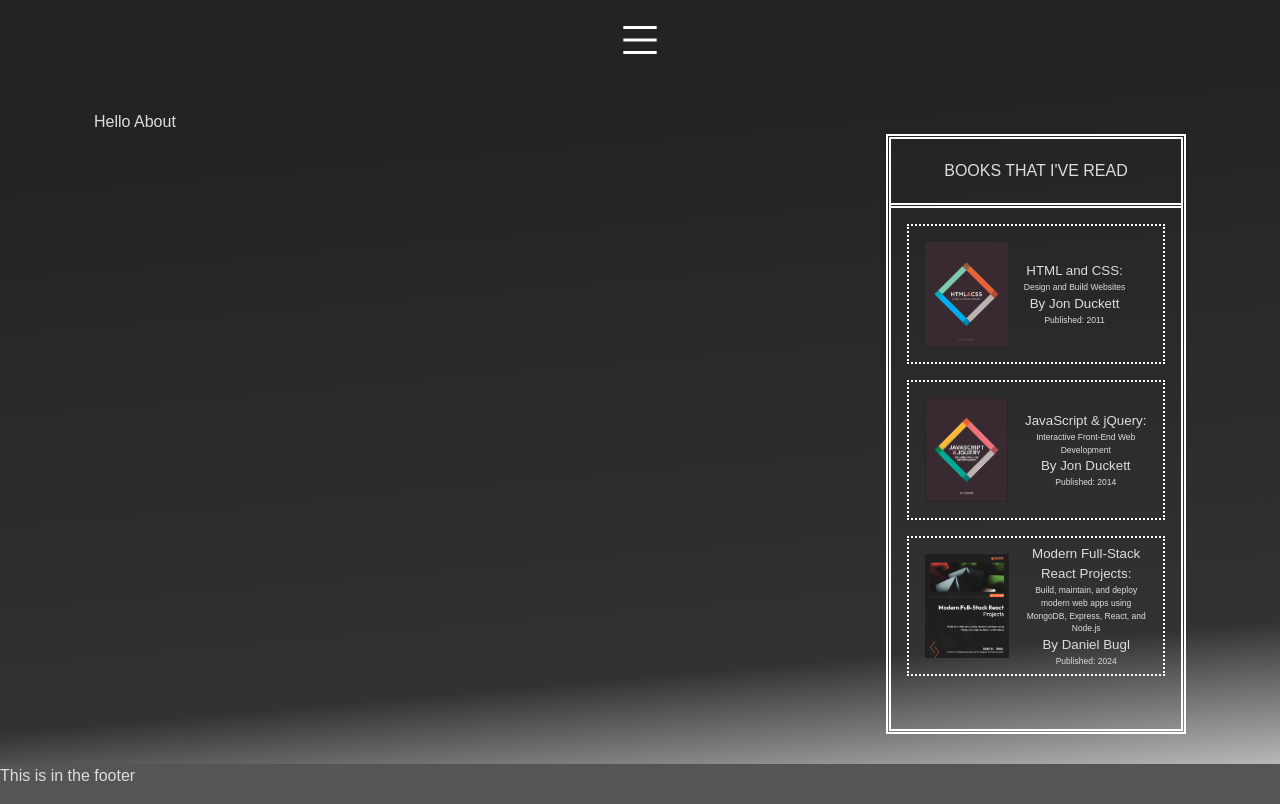
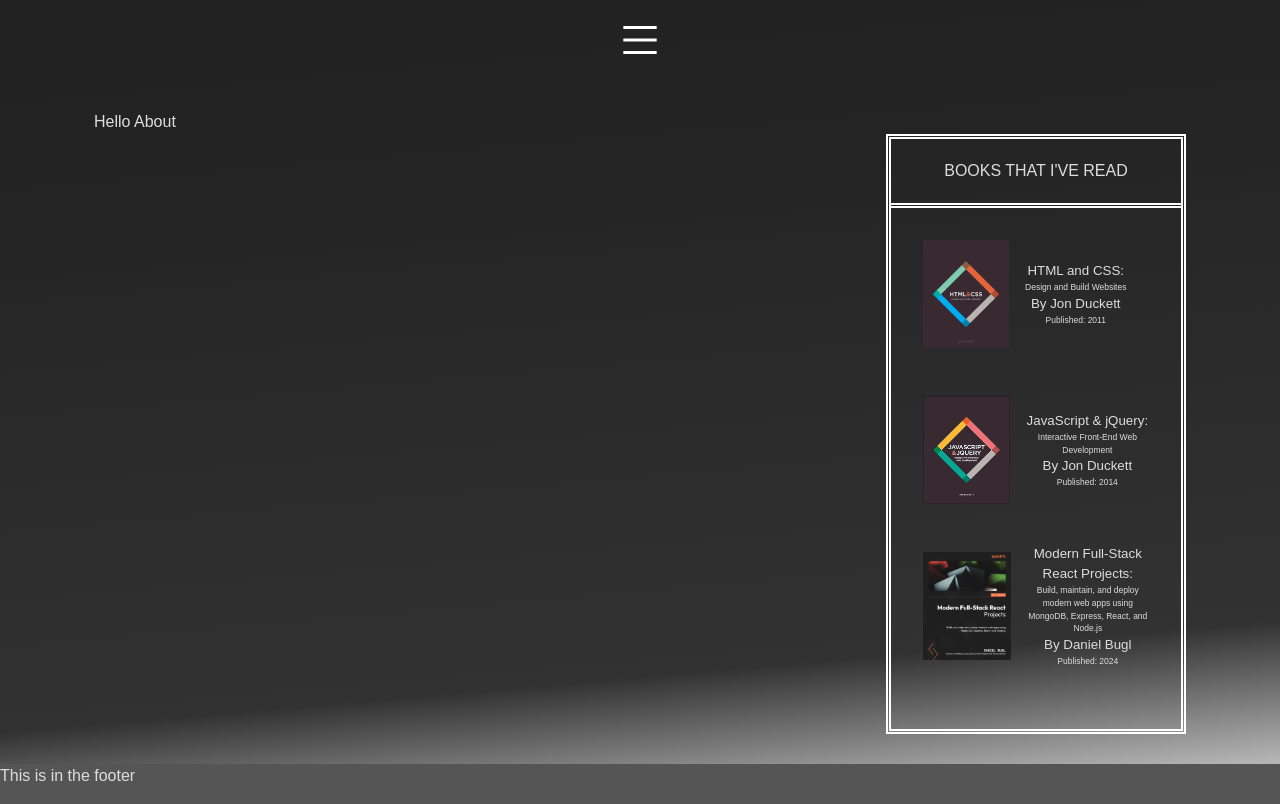
Before and after one commit to mathanta/ethan_portfolio, a Next.js app: page /about in a window 1280 px wide. Built offline with nearby package versions, Linux system fonts and the light colour scheme.

Commit message:
Image optimization for card space

```diff
--- a/components/BookCards.tsx
+++ b/components/BookCards.tsx
@@ -12,7 +12,7 @@ interface BookProps {
 const BookCard = ({ image, title, subtitle, author, year }: BookProps) => {
     return (
         <div className={styles.card}>
-            <Image src={image} alt={`Cover of ${title}`} className={styles.cover} width={100} height={150} />
+            <Image src={image} alt={`Cover of ${title}`} className={styles.cover} width={100} height={100} />
             <div className={styles.info}>
                 <h3>{title}</h3>
                 {subtitle && <p className={styles.subtitle}>{subtitle}</p>}
--- a/src/app/about/about.module.css
+++ b/src/app/about/about.module.css
@@ -20,7 +20,7 @@
     padding: 1rem;
     margin: 1rem;
     gap: 1rem;
-    border: var(--border);
+    /*border: var(--border);*/
 }
 
 .cover {
```
